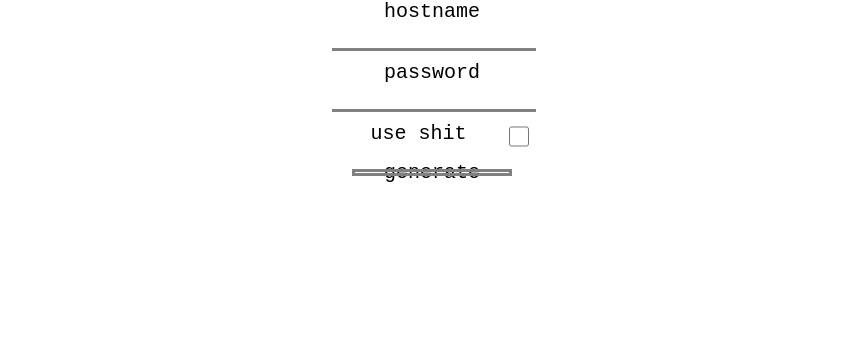
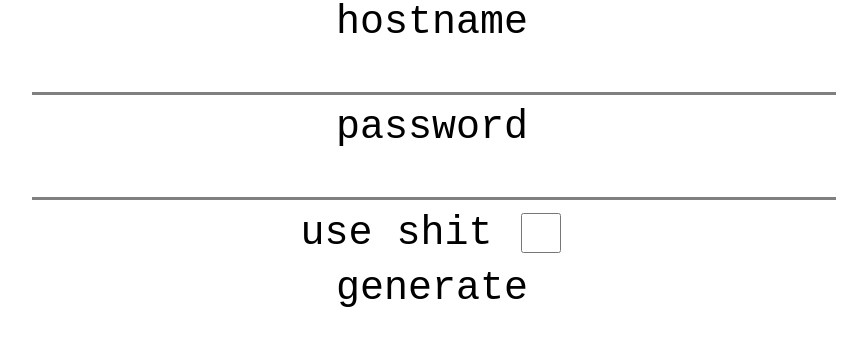
Before and after one commit to chorbier/chorbier.github.io, a plain HTML site: page passgen/index.html in a window 1280 px wide. Shown: the whole page, without its empty margins (208-1075 px from the left). Drawn offline with Linux system fonts and the light colour scheme.

Commit message:
govna navalil

```diff
--- a/passgen/index.html
+++ b/passgen/index.html
@@ -7,7 +7,7 @@
 			margin: 0;
 		}
 		#maindiv {
-			width: min(100%, 200px);
+			width: min(100vw, 100vh);
     		margin: 0 auto;
 		}
 
@@ -19,7 +19,7 @@
 		* {
 			text-align: center;
 			font-family: monospace;
-			font-size: x-large;
+			font-size: min(5vh, 5vw);
 		}
 
 		#maindiv > div > * {
@@ -41,27 +41,30 @@
 		#mainbutton {
 			width: 100%;
 			text-align: center;
-			height: 23px;
-			outline-width: 2px;
+			outline-offset: -2px;
 			outline: solid gray;
-			outline-offset: -23px;
+			outline-width: 0px;
 			cursor: pointer;
-			transition: outline-offset 0.2s ease-in-out;
+			transition: 0.2s ease-in-out;
 		}
 
-		.line {
-			display: flex;
+		#mainbutton:hover {
+			outline-width: 2px;
+		}
+
+		.line > * {
+			display: inline-block;
+			width: fit-content !important;
 		}
 
 		input[type=checkbox] {
 			align-content: initial;
-			width: 23px !important;
-   	 		height: 23px;
+			width: min(5vh, 5vw) !important;
+			height: min(5vh, 5vw);
+			vertical-align: middle;
 		}
 
-		#mainbutton:hover {
-			outline-offset: -2px;
-		}
+
 
 	</style>
 	<script src="sha512.min.js"></script>
```
